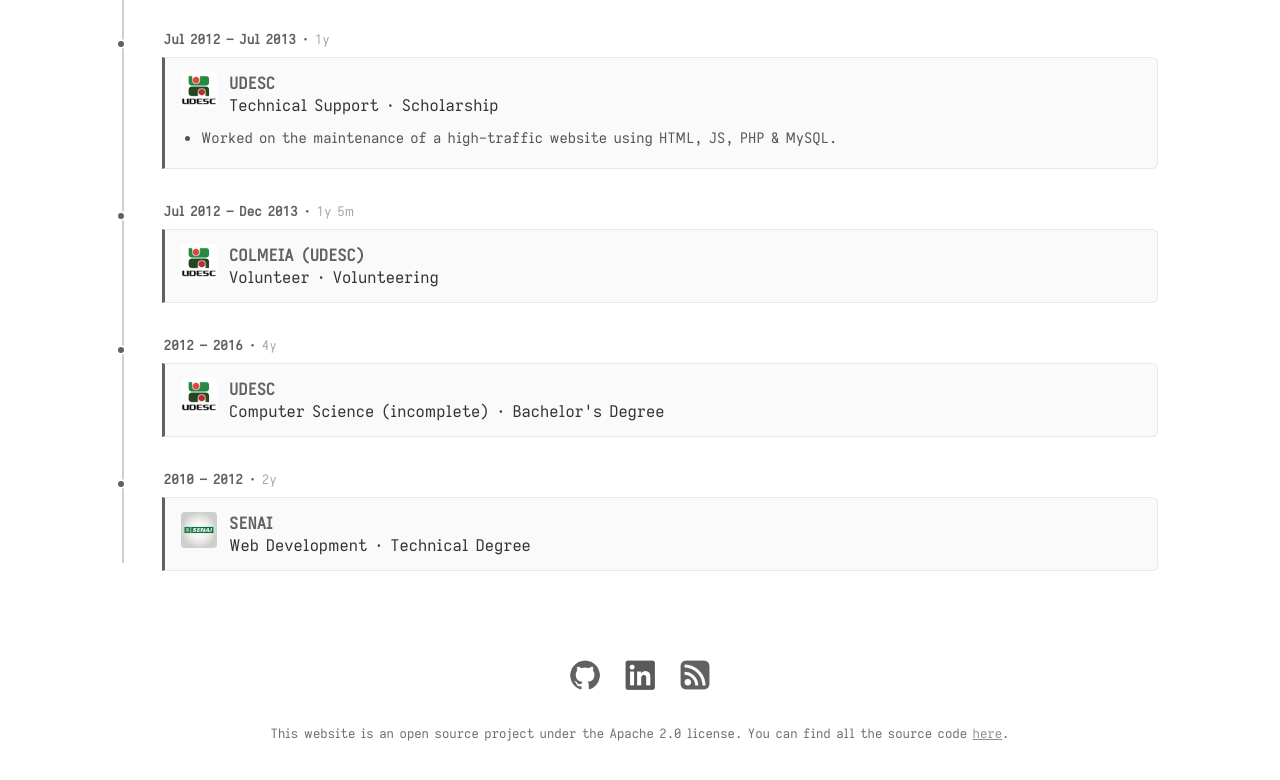
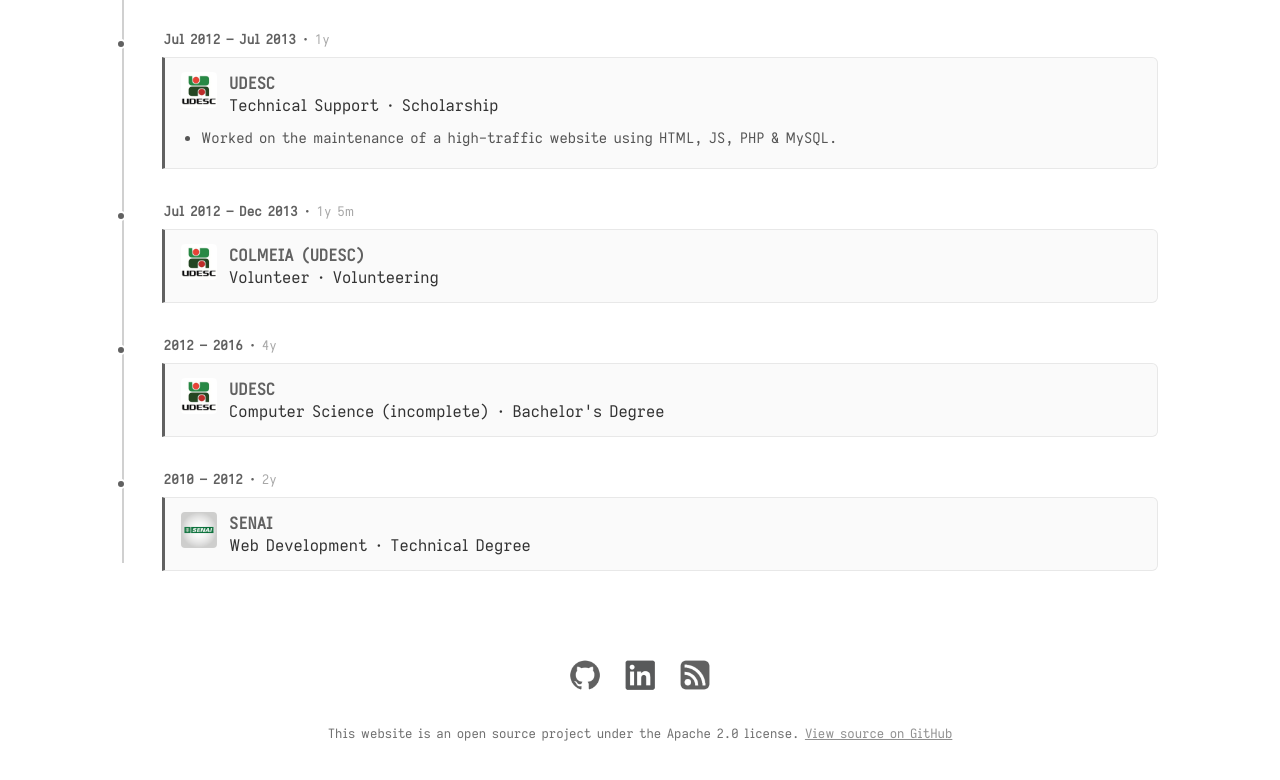
Before and after one commit to cuchi/website, an Eleventy site: page src/index.njk in a window 1280 px wide. Shown: the part 2130-2910 px from the top of the page. Built offline with nearby package versions, Linux system fonts and the light colour scheme; Eleventy itself is replaced by a stand-in of ours; files that its build step writes are made by us from their sources.

Commit message:
Fix link (SEO)

```diff
--- a/src/index.njk
+++ b/src/index.njk
@@ -92,8 +92,8 @@ description: "Paulo Henrique Cuchi — software engineer. Thoughts on backend de
     </a>
   </div>
   <p class="footer-text">
-    This website is an open source project under the Apache 2.0 license. You can find all the source code
-    <a href="https://github.com/cuchi/website" target="_blank" rel="noopener noreferrer">here</a>.
+    This website is an open source project under the Apache 2.0 license.
+        <a href="https://github.com/cuchi/website" target="_blank" rel="noopener noreferrer">View source on GitHub</a>
   </p>
 </footer>
 
```
